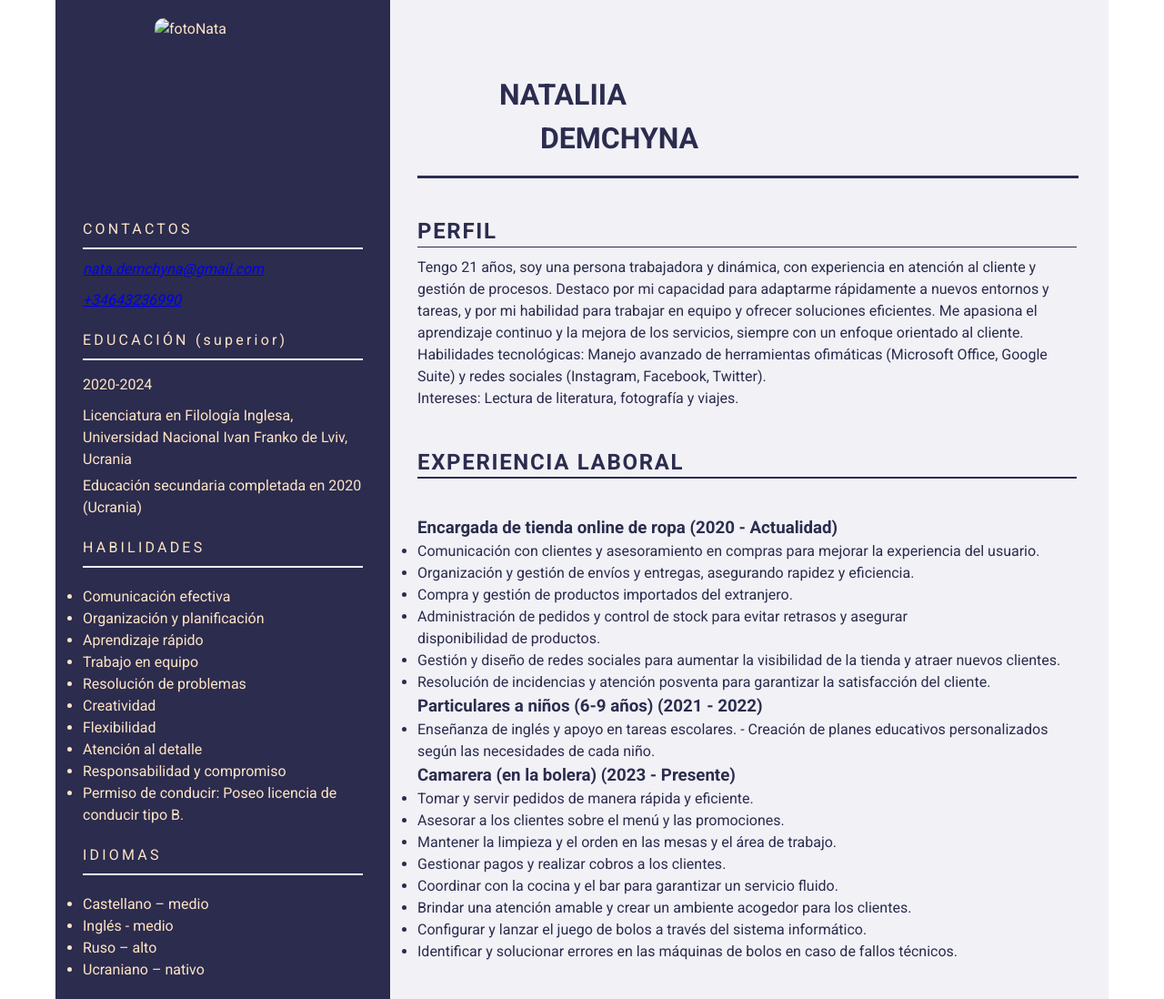
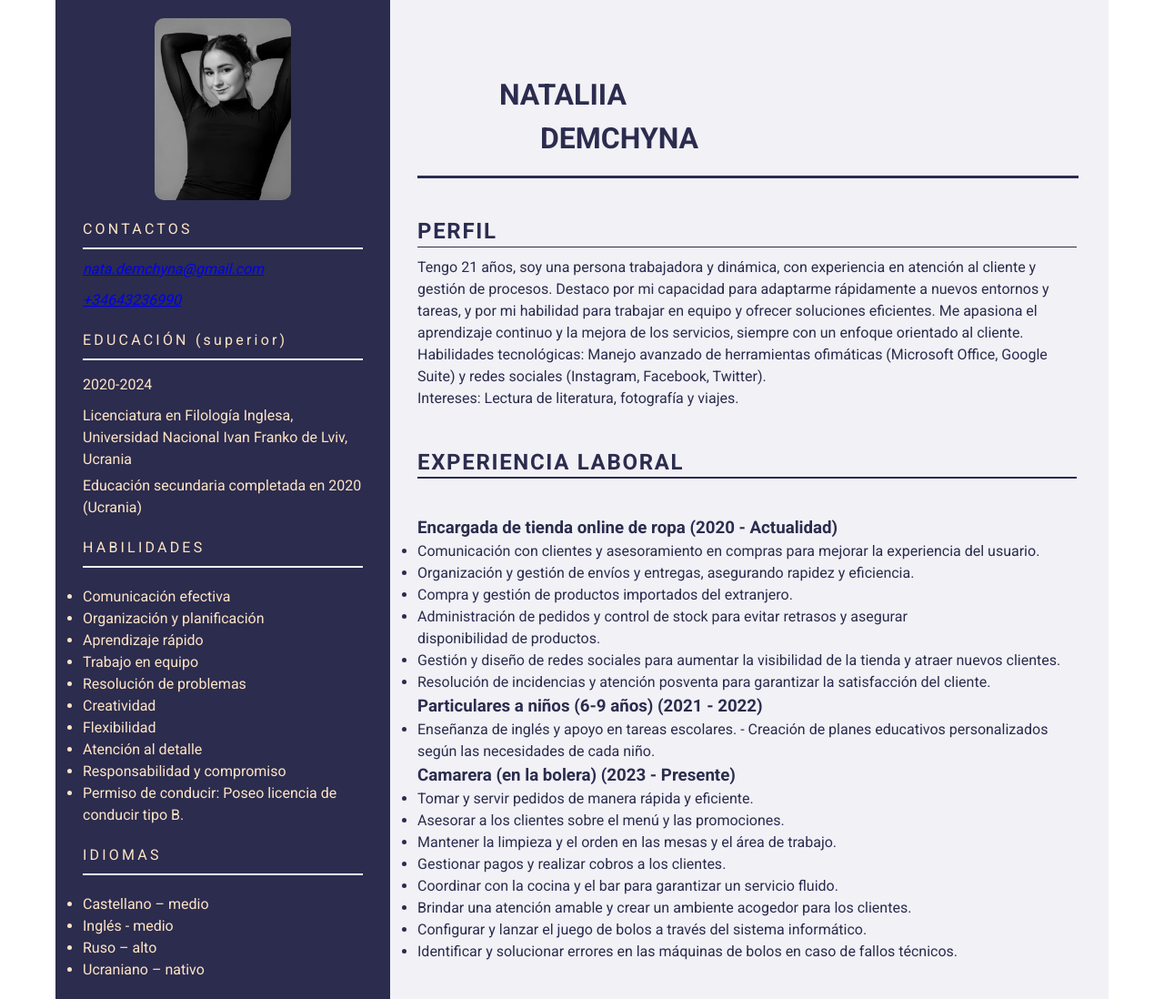
Before and after one commit to TarasDemkovych/resumeNataliia, a plain HTML site: page index.html in a window 1280 px wide. Shown: the whole page at 91% size. Drawn offline with nearby package versions, Linux system fonts and the light colour scheme; the site is published under a folder, as on GitHub Pages, so addresses that start at the root find nothing.

Commit message:
resNata+++++

```diff
--- a/index.html
+++ b/index.html
@@ -21,7 +21,7 @@
       <div class="column-mini">
         <img
           class="foto"
-          src="/images/Nata.jpeg"
+          src="images/Nata.jpeg"
           alt="fotoNata"
           width="150px"
           height="200px"
```
